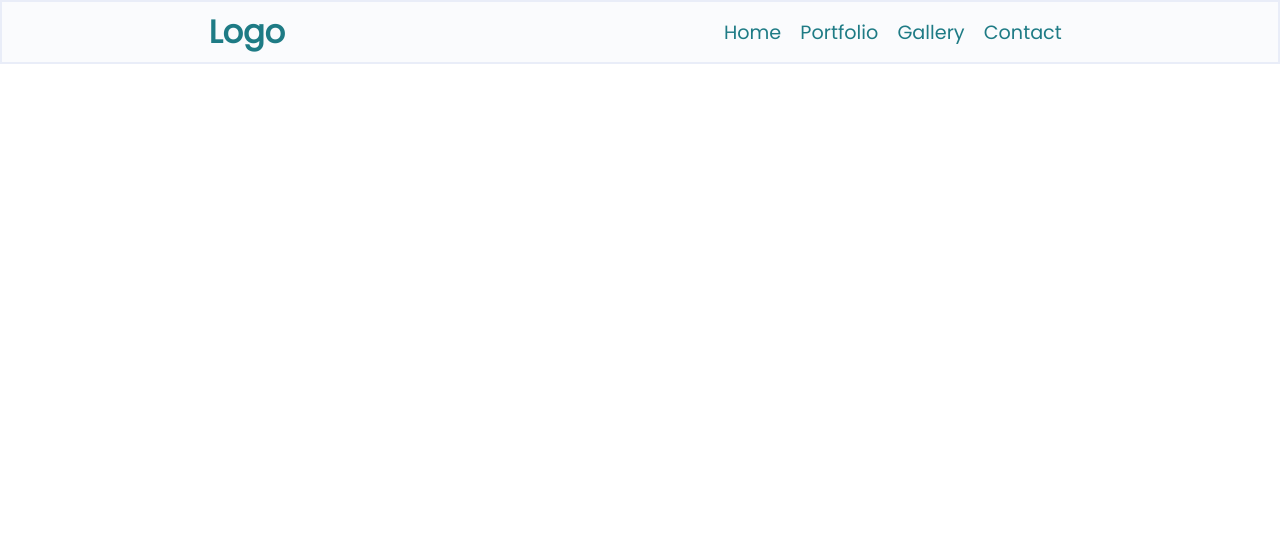
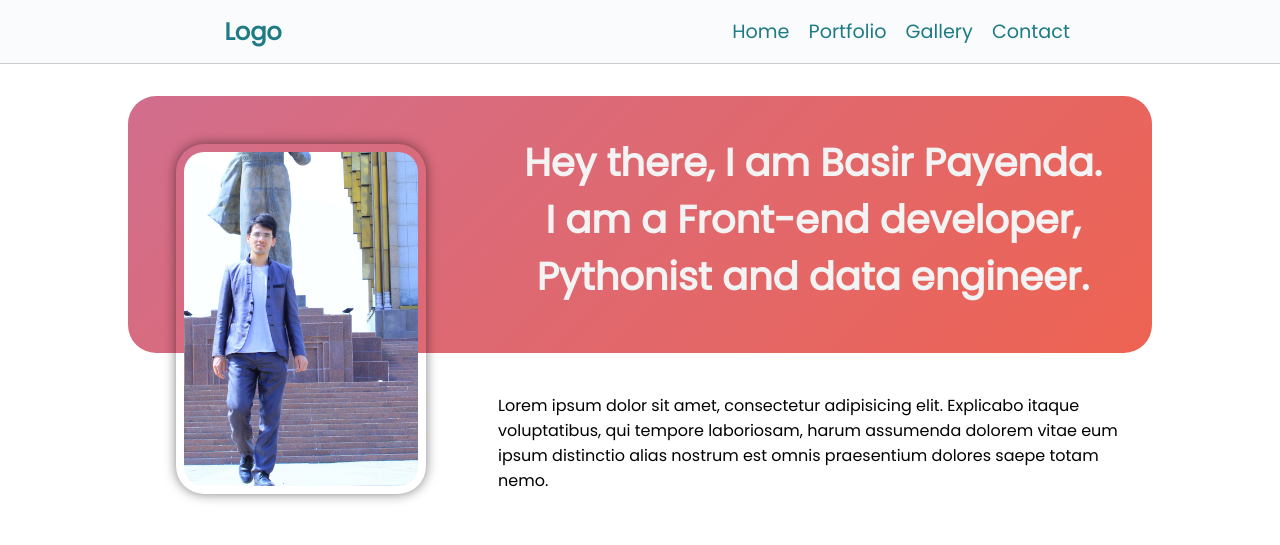
Before and after one commit to basirpayenda/Portfolio, a plain HTML site: page index.html in a window 1280 px wide. Drawn offline with Linux system fonts and the light colour scheme.

Commit message:
Intro section added

```diff
--- a/css/style.css
+++ b/css/style.css
@@ -20,23 +20,34 @@ ul{
     margin: 0;
     padding: 0;
 }
+
+h1{
+    font-size: 1.5rem;
+}
+
 h1, h2, h3{
     margin: 0;
+    padding: 1em !important;
+}
+img{
+    width: 100%;
 }
 /***********************
  navigation bar
 ***********************/
 header{
+    position: relative;
     background-color: #fafbfd;
-    position: fixed;
     width: 100%;
-    border-bottom: 1px solid #ccc;
     z-index:999;
     height: 8vh;
-    border: 2px solid #e9edf8;
+    /* border: 2px solid #e9edf8; */
     color: #1e7b85;
     display: flex;
     justify-content: center;
+    align-items: center;
+    border-bottom: 1px solid #ccc;
+
 }
 
 .logo{
@@ -51,7 +62,7 @@ nav{
     transform: scale(1, 0);
     transform-origin: top;
     transition: transform 300ms ease-in-out;
-    border: 2px solid #e9edf8;
+    /* border: 2px solid #e9edf8; */
 }
 .nav-list{
     list-style: none;
@@ -111,7 +122,7 @@ nav{
 
 
 /* media for navigation bar */
-@media only screen and (min-width:786px){
+@media only screen and (min-width:40em){
     header{
         display: flex;
         justify-content: space-around;
@@ -128,3 +139,118 @@ nav{
         display: flex;
     }
 }
+
+
+/* ******************
+    intro section
+**********************/
+.intro{
+    position: relative;
+    display: grid;
+    grid-template-columns:1fr;
+    grid-template-areas: "hero-title"
+                         "hero-picture"
+                         "hero-paragraph";
+    overflow-x: hidden;
+}
+
+.intro__title{
+    color: #f3f3f3;
+    grid-area: hero-title;
+    text-align: center;
+    padding: 2em;
+    border-radius: 2em;
+}
+
+.intro__title::after{
+    content: '';
+    /* background: #2193b0;
+    background: -webkit-linear-gradient(to left, #6dd5ed, #6ab0c2);
+    background: linear-gradient(to left, #6dd5ed, #4ab5cf); */
+    background-color: #ee6352;
+    background-image: linear-gradient(-45deg, #ee6352, #d16e8d);
+    position: absolute;
+    top: -0.5rem;
+    left: -10rem;
+    right: -10rem;
+    bottom: -10rem;
+    z-index: -1;
+    grid-column: 1/-1;
+    grid-row: 1/2;
+}
+
+.intro__picture{
+    margin: 0 4em;
+    grid-area: hero-picture;
+    width: 70vw;
+    object-fit: cover;
+}
+
+.intro__image{
+    grid-area: hero-img;
+    border-radius: 28px;
+    box-shadow: 0 0 12px rgba(0, 0, 0, 0.5);
+    padding: 0.5em;
+    object-fit: cover;
+}
+
+.intro__paragraph{
+    grid-area: hero-paragraph;
+    grid-column: 1/-1;
+    padding: 1.5em;
+}
+
+
+@media only screen and (min-width:40em){
+
+    .intro{
+        margin-top: 2rem;
+        overflow: initial;
+        /* padding: 1em; */
+        grid-template-columns: 2em min-content minmax(300px, 900px) 2em;
+        grid-template-areas: ". hero-picture hero-title . "". hero-picture hero-paragraph .";
+    }
+
+    .intro__title{
+        font-size: 3vw;
+        padding: 0px;
+    }
+
+    .intro__title::after{
+        grid-column: 2/4;
+        top: 0;
+        left: 0;
+        right: 0;
+        bottom: 0;
+        border-radius: 28px;
+    }
+
+
+    .intro__picture{
+        width: 35vw;
+        height: 60vh;
+        max-width: 250px;
+        max-height: 350px;
+        margin: 3em;
+    }
+
+    .intro__image{
+        width: 35vw;
+        height: 60vh;
+        max-width: 250px;
+        max-height: 350px;
+    }
+
+    .intro__paragraph{
+        grid-column: 3/4;
+    }
+
+}
+
+@media only screen and (min-width: 65em){
+
+    .intro{
+        grid-template-columns: 10vw min-content minmax(300px, 900px) 10vw;
+        grid-template-areas: ". hero-picture hero-title . "". hero-picture hero-paragraph .";
+    }
+}
--- a/index.html
+++ b/index.html
@@ -8,6 +8,7 @@
     <title>Document</title>
 </head>
 <body>
+
     <header>
         <div class="logo">
             <h1>Logo</h1>
@@ -25,5 +26,21 @@
             </ul>
         </nav>
     </header>
+
+    <section class="intro">
+        <h1 class="intro__title">
+            Hey there, I am Basir Payenda. <br>
+            I am a Front-end developer, Pythonist and data engineer.
+        </h1>
+        <picture class="intro__picture">
+            <img src="./imgs/mypic.JPG" alt="" class="intro__image">
+        </picture>
+        <p class="intro__paragraph">
+            Lorem ipsum dolor sit amet, consectetur adipisicing elit. Explicabo itaque voluptatibus, qui tempore laboriosam, harum assumenda dolorem vitae eum ipsum distinctio alias nostrum est omnis praesentium dolores saepe totam nemo.
+        </p>
+    </section>
+
+
+
 </body>
 </html>
```
Also changed, not shown: imgs/mypic.JPG (added).
